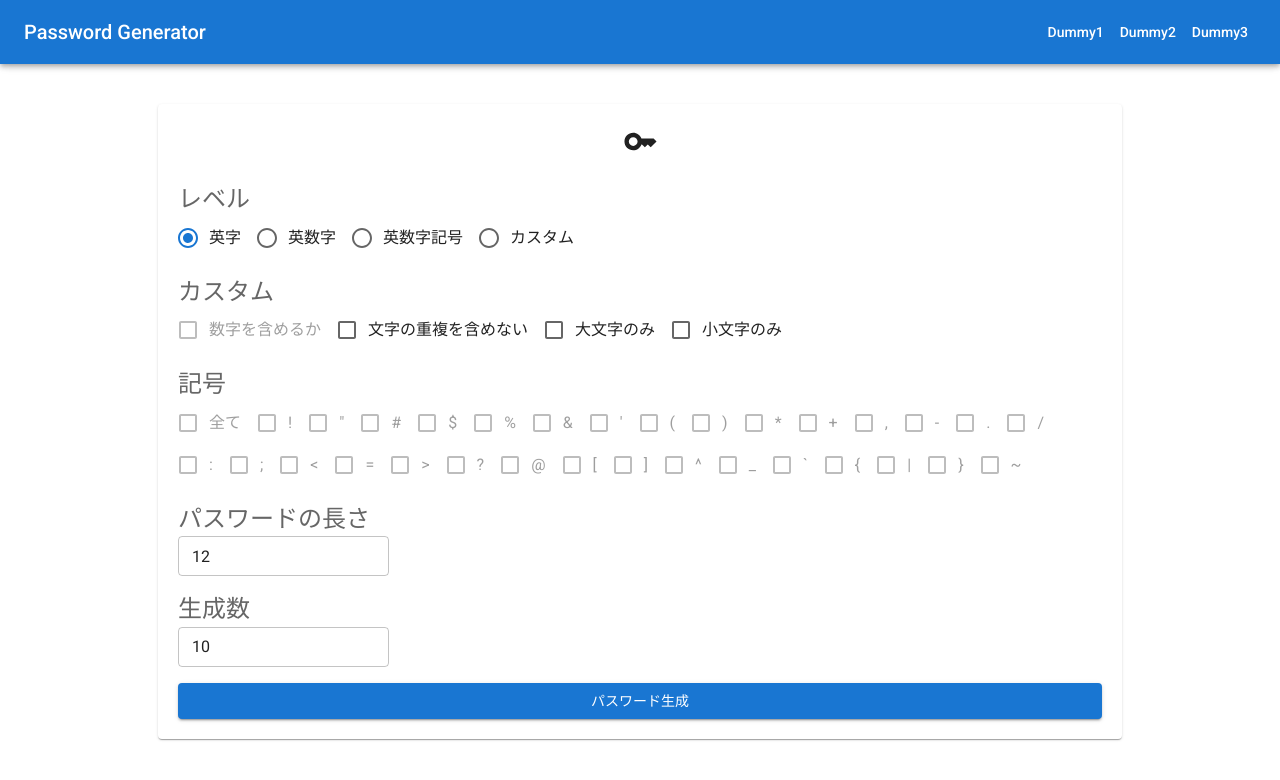
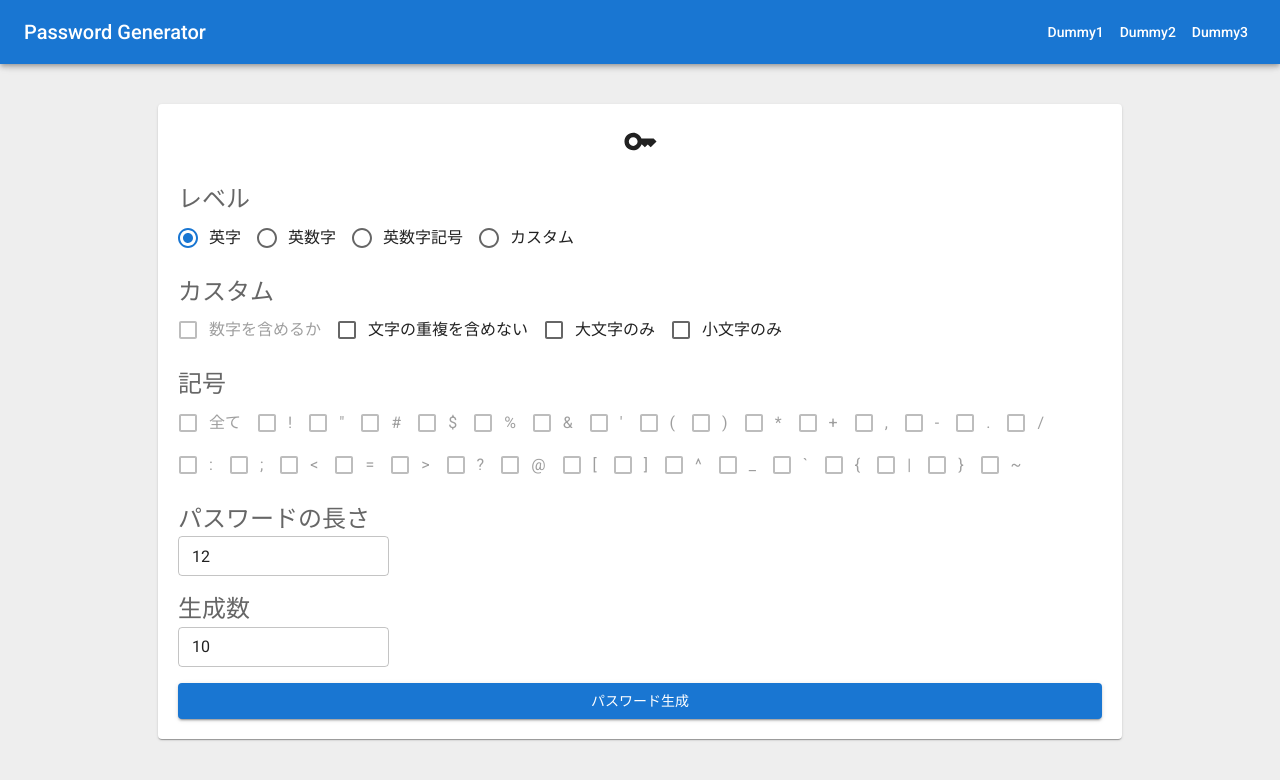
Before and after one commit to almondoo/generate-password, a Next.js app in the folder next/: page / in a window 1280 px wide. Shown: the top 780 px of the page. Built offline with nearby package versions, Linux system fonts and the light colour scheme.

Commit message:
style修正

```diff
--- a/next/src/app/layout.module.scss
+++ b/next/src/app/layout.module.scss
@@ -1,4 +1,8 @@
 @import "global";
+
+.Body {
+  background-color: #eee;
+}
 
 .Layout {
   width: 100%;
--- a/next/src/app/layout.tsx
+++ b/next/src/app/layout.tsx
@@ -18,7 +18,7 @@ interface Props {
 const RootLayout: FC<Props> = ({ children }) => {
   return (
     <html lang="ja">
-      <body>
+      <body className={styles.Body}>
         <ThemeRegistry>
           <Toaster />
           <Header />
--- a/next/src/app/page.tsx
+++ b/next/src/app/page.tsx
@@ -356,6 +356,12 @@ const Home: NextPage = () => {
                     .then(() => toast.success('コピーしました！'))
                     .catch(() => toast.error('コピーに失敗しました！'));
                 }}
+                sx={{
+                  width: {
+                    mobile: '100%',
+                    tablet: 'auto',
+                  },
+                }}
               />
             ))}
           </Stack>
```
